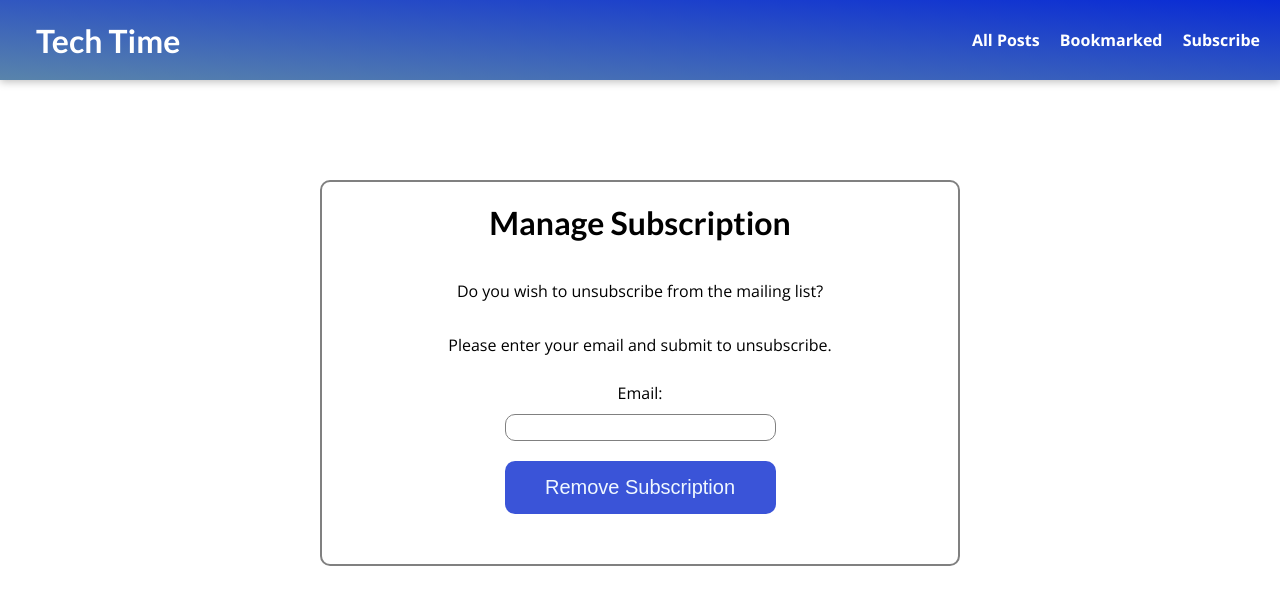
After one commit to ZaidHassan96/blog_site, a Django app: page /manage-subscription-page in a window 1280 px wide. The commit adds this page. Shown: the top 605 px of the page. Run offline with Django 5.2, Linux system fonts and the light colour scheme.

Commit message:
user unsubscribe feature

```diff
--- a/blog/models.py
+++ b/blog/models.py
@@ -58,6 +58,7 @@ class Subscription(models.Model):
     def get_subscriber_info(self):
 
         return {
+            "id" : self.id,
             "email": self.email,
             "first_name": self.first_name,
             "last_name": self.last_name
--- /dev/null
+++ b/blog/static/blog/manage-subscription-page.css
@@ -0,0 +1,67 @@
+#main-navigation {
+    background: linear-gradient(to right top, #5984ab, #092bd5);
+
+    box-shadow: 0 2px 8px rgba(0, 0, 0, 0.25);
+    position: relative; /* Change to absolute if you want to position it specifically */
+    z-index: 10; /* Ensure it's above other content but doesn’t overlap with other high-z-index elements */
+    height: 80px; /* Set a fixed height */
+    width: 100%; /* Full width */
+    padding: 10px 20px; /* Adjust padding as needed */
+    box-sizing: border-box;
+
+  }
+.manage {
+    display: flex;
+    flex-direction: column;
+    text-align: center;
+    margin-top: 100px;
+    border: 2px solid grey;
+    width: 50%;
+    border-radius: 10px;
+    align-items: center;
+    justify-content: center;
+    margin-left: 25%;
+    padding-bottom: 40px;
+}
+
+.title {
+    text-align: center;
+
+
+
+
+  }
+
+  button {
+    font-size: 20px;
+    background-color: #2c48d6ed;
+    border-radius: 10px;
+    color: aliceblue;
+    padding: 15px;
+    border: #092bd5;
+  }
+
+  button:hover {
+
+    cursor: pointer;
+    border: 1px solid black;
+
+  }
+
+#remove_sub form {
+    display: flex;
+    flex-direction: column;
+    text-align: center;
+    padding: 10px;
+}
+
+#remove_sub label {
+    margin-bottom: 10px;
+}
+
+#remove_sub input {
+   margin-bottom: 20px;
+   font-size: 20px;
+   border-radius: 10px;
+   border: solid 1px gray;
+}
--- /dev/null
+++ b/blog/templates/blog/manage-subscription-page.html
@@ -0,0 +1,35 @@
+{% extends "base.html" %}
+{% load static%}
+
+{% block title %}
+Manage Subscription Page
+{% endblock %}
+
+
+{%block css_file%}
+<link rel="stylesheet" href="{% static "blog/manage-subscription-page.css" %}">
+{% endblock %}
+
+{% block content %}
+<div class="manage">
+<h1 class="title">Manage Subscription</h1>
+<p>Do you wish to unsubscribe from the mailing list?</p>
+<p>Please enter your email and submit to unsubscribe.</p>
+<div id="remove_sub">
+    <form action="" method="POST">
+    {% csrf_token %}
+    <label for="">Email:</label>
+    {% if email_not_found %}
+        <p style="color: red;">The email you entered is not subscribed.</p>
+    {% endif %}
+    <input type="" value="{{subscription.email}}" name="subscription_email">
+
+    <button type="submit">
+        Remove Subscription
+    </button>
+    </form>
+</div>
+</div>
+
+
+{% endblock %}
--- a/blog/urls.py
+++ b/blog/urls.py
@@ -8,5 +8,6 @@ urlpatterns = [
     path("posts", views.PostsView.as_view(), name="posts-page"),
     path("posts/<slug>", views.PostDetailView.as_view(), name="post-detail-page"),
     path("read-later", views.ReadLaterView.as_view(), name="read-later" ),
-    path("subscription-page", views.SubscriptionPageView.as_view(), name="subscription-page")
+    path("subscription-page", views.SubscriptionPageView.as_view(), name="subscription-page"),
+    path("manage-subscription-page", views.ManageSubscriptionPage.as_view(), name="manage-subscription-page")
 ]
--- a/blog/views.py
+++ b/blog/views.py
@@ -33,10 +33,23 @@ class StartingPageView(ListView):
         return data
 
 
-    # def get_context_data(self, **kwargs):
-    #     context = super().get_context_data(**kwargs)
-    #     context["subscription_form"] = SubscriptionForm()
-    #     return context
+
+    def get_context_data(self, **kwargs):
+        context = super().get_context_data(**kwargs)
+
+        # Retrieve the stored subscribers from the session
+        stored_subscriber = self.request.session.get("stored_subscriber")
+
+        # Determine if the user has subscribed
+        # Assuming `subscription_id` is obtained from somewhere; replace with actual ID if needed
+
+        print(stored_subscriber)
+
+        # Add subscription status to the context
+        context["user_subscribed"] = stored_subscriber
+
+        return context
+
 
     # def post(self, request):
     #     subscription_form = SubscriptionForm(request.POST)
@@ -175,6 +188,18 @@ class SubscriptionPageView(FormView):
     def form_valid(self, form):
         subscription = form.save()
         subscriber_info = subscription.get_subscriber_info()
+        stored_subscriber = self.request.session.get("stored_subscriber", False)
+        if not stored_subscriber:
+             self.request.session["stored_subscriber"] = True
+
+
+
+        # subscription_id = subscription.id
+
+        # if subscription_id not in stored_subscribers:
+        #     stored_subscribers.append(subscriber_info["id"])
+        #     self.request.session["stored_subscribers"] = stored_subscribers
+
         print(subscription)  # Save the form
         print(subscriber_info)
         self.send_subscription_email(subscriber_info)  # Send the email
@@ -200,6 +225,42 @@ class SubscriptionPageView(FormView):
 
         send_mail(subject, message, from_email, recipient_list)
 
+class ManageSubscriptionPage(FormView):
+    template_name = "blog/manage-subscription-page.html"
+    form_class = SubscriptionForm
+
+    def get_context_data(self, **kwargs):
+        context = super().get_context_data(**kwargs)
+        context['email_not_found'] = False  # Initialize as False
+        return context
+
+    def post(self, request, *args, **kwargs):
+        email = request.POST.get('subscription_email')
+        context = self.get_context_data()
+        print(email)
+
+        if email:
+            try:
+                subscription = Subscription.objects.get(email=email)
+                print(subscription, "hello")
+                subscription.delete()
+                stored_subscriber = self.request.session.get("stored_subscriber", False)
+                if stored_subscriber:
+                    self.request.session["stored_subscriber"] = False
+
+
+            except Subscription.DoesNotExist:
+                context['email_not_found'] = True
+                return render(request, "blog/manage-subscription-page.html", context)
+
+                # Handle the case where the email is not found
+
+        return HttpResponseRedirect(reverse("starting-page"))
+
+
+
+
+
 
 
 
--- a/templates/base.html
+++ b/templates/base.html
@@ -14,7 +14,11 @@
         <nav>
           <a href="{% url "posts-page"  %}">All Posts</a>
           <a href="{% url "read-later" %}">Bookmarked</a>
-          <a href="{% url "subscription-page"%}">Subscribe</a>
+          {% if user_subscribed %}
+          <a href="{% url 'manage-subscription-page' %}">Manage Subscription</a>
+          {% else %}
+          <a href="{% url 'subscription-page' %}">Subscribe</a>
+          {% endif %}
         </nav>
       </header>
     {%block content%}
```
Also changed, not shown: db.sqlite3.
